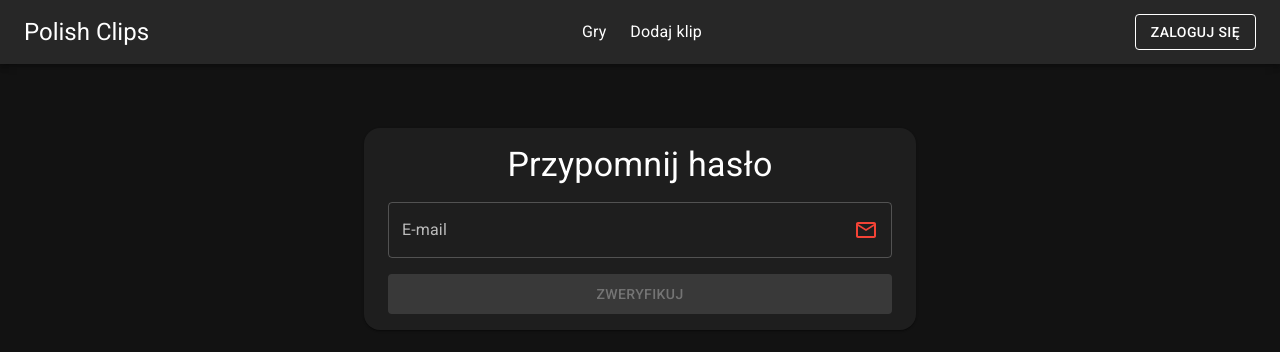
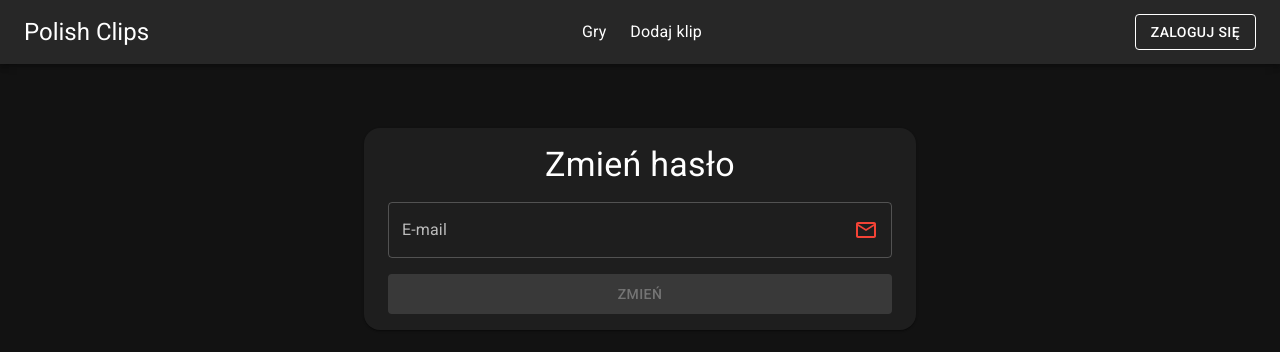
Before and after one commit to kosiu1231/Polish-Clips-App, a React (Create React App) app: page /przypomnijhaslo in a window 1280 px wide. Shown: the top 352 px of the page. Built offline with nearby package versions, Linux system fonts and the light colour scheme.

Commit message:
Change some entries

```diff
--- a/src/pages/ForgotPassword.js
+++ b/src/pages/ForgotPassword.js
@@ -81,7 +81,7 @@ function ForgotPassword() {
                 }}
             >
                 <Typography variant="h4" component="h3" sx={{ pt: 2 }}>
-                    Przypomnij hasło
+                    Zmień hasło
                 </Typography>
 
                 <Box
@@ -144,7 +144,7 @@ function ForgotPassword() {
                         variant="contained"
                         disabled={!validEmail ? true : false}
                     >
-                        Zweryfikuj
+                        Zmień
                     </Button>
                 </Box>
             </Card>
--- a/src/pages/Login.js
+++ b/src/pages/Login.js
@@ -163,7 +163,7 @@ function Login() {
                             component={RouterLink}
                             to="/przypomnijhaslo"
                         >
-                            Przypomnij
+                            Zmień
                         </Link>
                     </Typography>
                 </Box>
```
